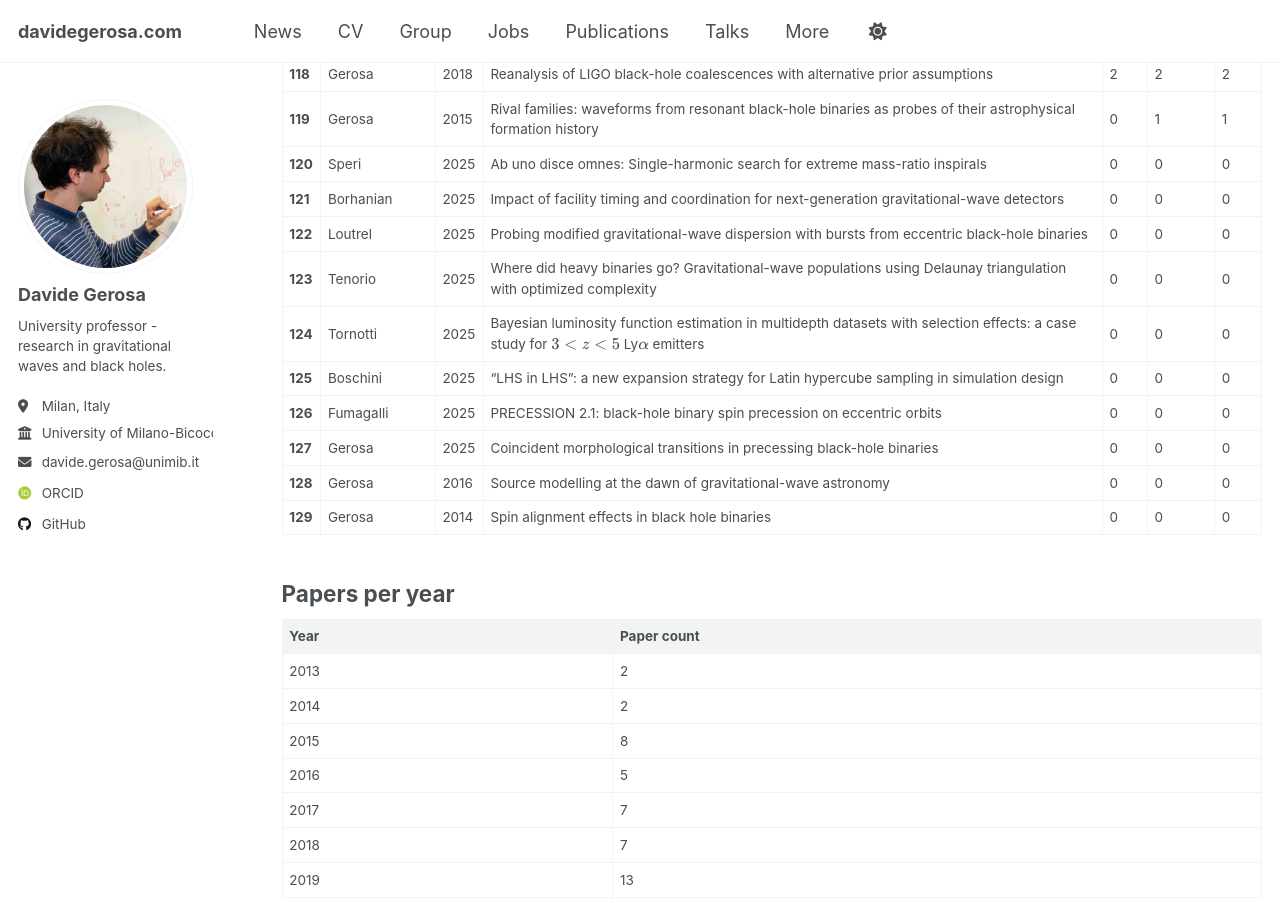
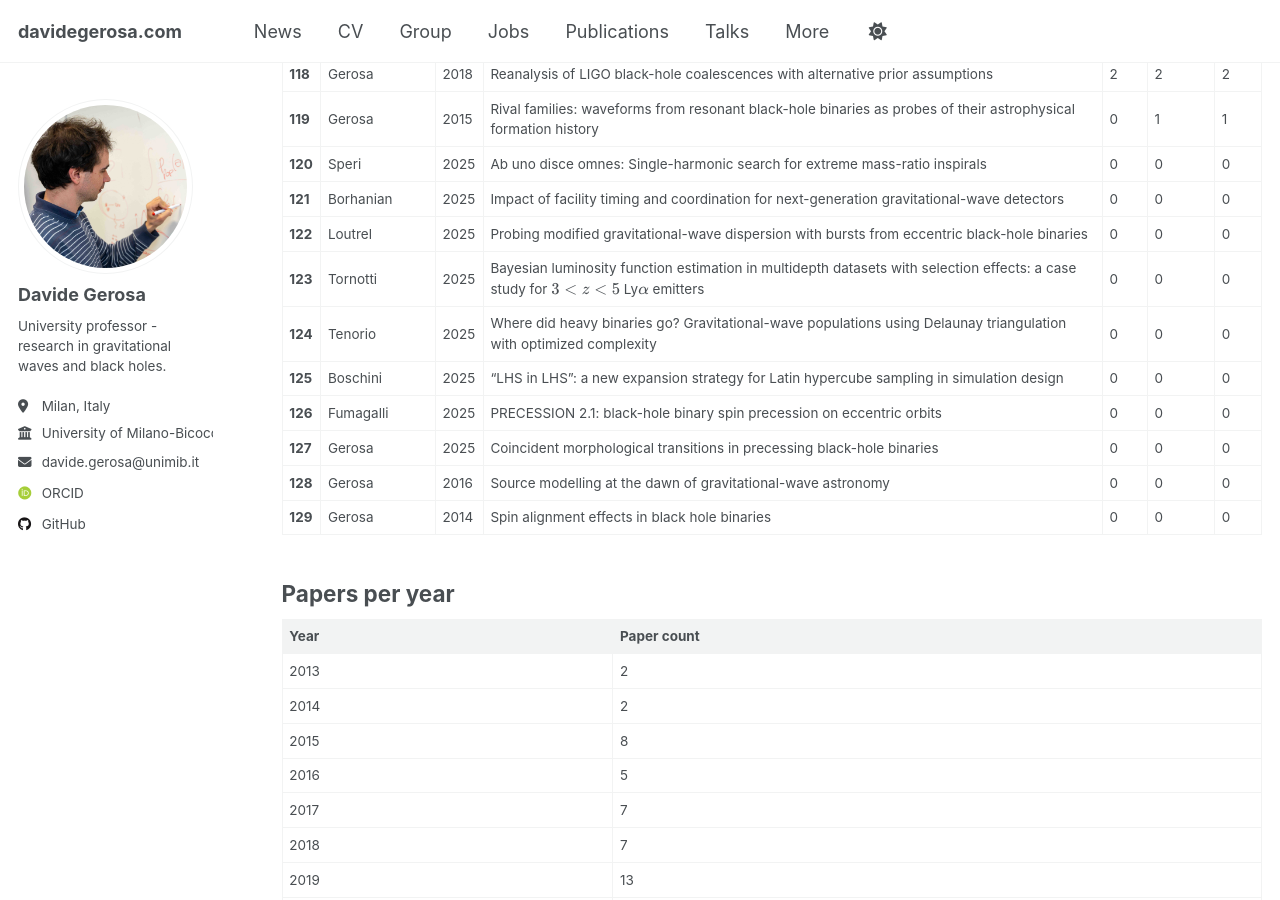
Before and after one commit to dgerosa/website, a Jekyll site: the page built from _pages/citations.md, in a window 1280 px wide and 900 px high, scrolled down 5247 px. Built offline with Jekyll 4.4.1, drawn with Linux system fonts in a browser that asks for light colours; some web fonts are replaced; some of the changed text lies outside the part shown.

Commit message:
Website update from workflow

```diff
--- a/_pages/_citations.md
+++ b/_pages/_citations.md
@@ -131,8 +131,8 @@
 | **120** | Speri | 2025 | Ab uno disce omnes: Single-harmonic search for extreme mass-ratio inspirals | 0 | 0 | 0 |
 | **121** | Borhanian | 2025 | Impact of facility timing and coordination for next-generation gravitational-wave detectors | 0 | 0 | 0 |
 | **122** | Loutrel | 2025 | Probing modified gravitational-wave dispersion with bursts from eccentric black-hole binaries | 0 | 0 | 0 |
-| **123** | Tenorio | 2025 | Where did heavy binaries go? Gravitational-wave populations using Delaunay triangulation with optimized complexity | 0 | 0 | 0 |
-| **124** | Tornotti | 2025 | Bayesian luminosity function estimation in multidepth datasets with selection effects: a case study for $$3<z<5$$ Ly$$\alpha$$ emitters | 0 | 0 | 0 |
+| **123** | Tornotti | 2025 | Bayesian luminosity function estimation in multidepth datasets with selection effects: a case study for $$3<z<5$$ Ly$$\alpha$$ emitters | 0 | 0 | 0 |
+| **124** | Tenorio | 2025 | Where did heavy binaries go? Gravitational-wave populations using Delaunay triangulation with optimized complexity | 0 | 0 | 0 |
 | **125** | Boschini | 2025 | “LHS in LHS”: a new expansion strategy for Latin hypercube sampling in simulation design | 0 | 0 | 0 |
 | **126** | Fumagalli | 2025 | PRECESSION 2.1: black-hole binary spin precession on eccentric orbits | 0 | 0 | 0 |
 | **127** | Gerosa | 2025 | Coincident morphological transitions in precessing black-hole binaries | 0 | 0 | 0 |
```
Also changed, not shown: other parts of _pages/_citations.md (+1 -1 lines), _pages/_group.md (+1 -1 lines), _pages/_publications.md (+6 -6 lines), _pages/_talks.md (+1 -1 lines).
